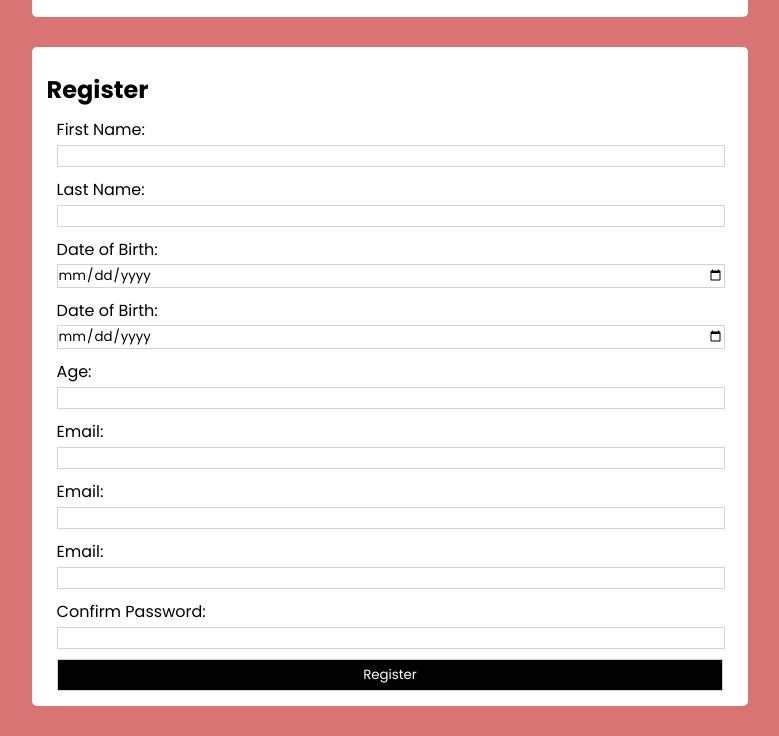
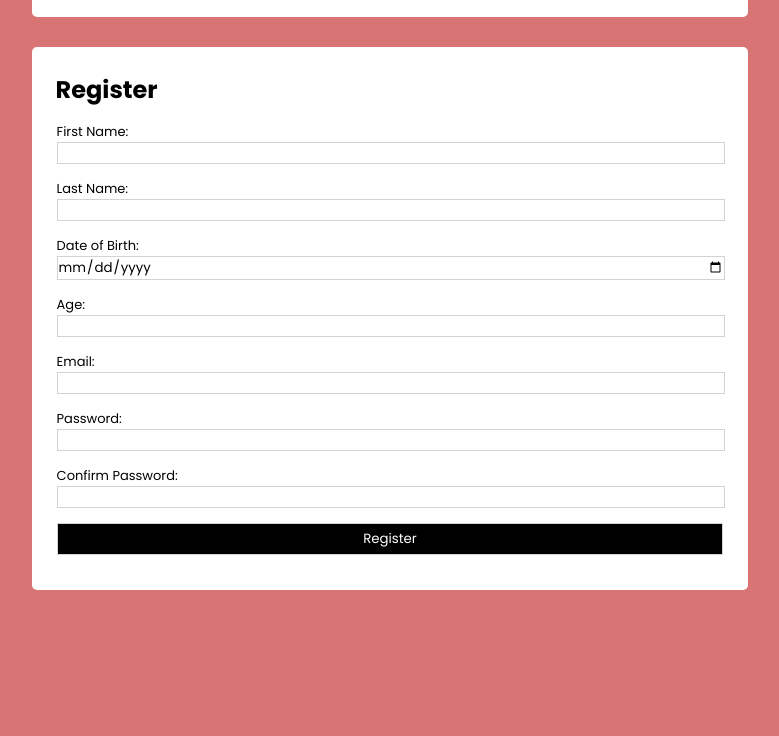
Before and after one commit to MuneerGirnari/Book-Library, a plain HTML site: page index.html in a window 1280 px wide. Shown: the part 917-1653 px from the top of the page, without its empty margins (250-1029 px from the left). After the commit the page ends 1537 px from the top, so only its background shows below. Drawn offline with Linux system fonts and the light colour scheme; a script that the page names is missing.

Commit message:
final version of html and css

```diff
--- a/index.html
+++ b/index.html
@@ -137,11 +137,6 @@
             </div>
 
             <div class="form-controller">
-              <label for="dob">Date of Birth:</label><br>
-              <input type="date" name="dob" id="dob" required>
-            </div>
-
-            <div class="form-controller">
               <label for="age">Age:</label><br>
               <input type="number" name="age" id="age" min="5" max="100" required>
             </div>
@@ -152,18 +147,13 @@
             </div>
 
             <div class="form-controller">
-              <label for="email">Email:</label><br>
-              <input type="email" name="email" id="email" required>
+              <label for="password">Password:</label><br>
+              <input type="password" name="password" id="password" pattern="(?<!\d)\d{5}(?!\d)" required>
             </div>
 
             <div class="form-controller">
-              <label for="email">Email:</label><br>
-              <input type="email" name="email" id="email" required>
-            </div>
-
-            <div class="form-controller">
-              <label for="password">Confirm Password:</label><br>
-              <input type="password" name="password" id="password" pattern="(?<!\d)\d{5}(?!\d)" required>
+              <label for="confirm-password">Confirm Password:</label><br>
+              <input type="password" name="confirm-password" id="confirm-password" pattern="(?<!\d)\d{5}(?!\d)" required>
             </div>
 
             <div class="form-controller">
--- a/style.css
+++ b/style.css
@@ -67,6 +67,19 @@ body{
     width: 100%;
 }
 
+.reg-form{
+    font-size: 13px;
+    margin-bottom: 30px;
+}
+
+.form-controller{
+    margin: 15px 10px;
+}
+
+.register h2{
+    margin-left: 9px;
+}
+
 .register:hover{
     box-shadow: rgba(0, 0, 0, 0.35) 0px 5px 15px;
     cursor: pointer;
@@ -82,10 +95,6 @@ input:hover{
     border-radius: 5px;
 }
 
-.form-controller{
-    margin: 10px 10px;
-}
-
 .button{
     width: 100%;
     padding: 5px;
```
